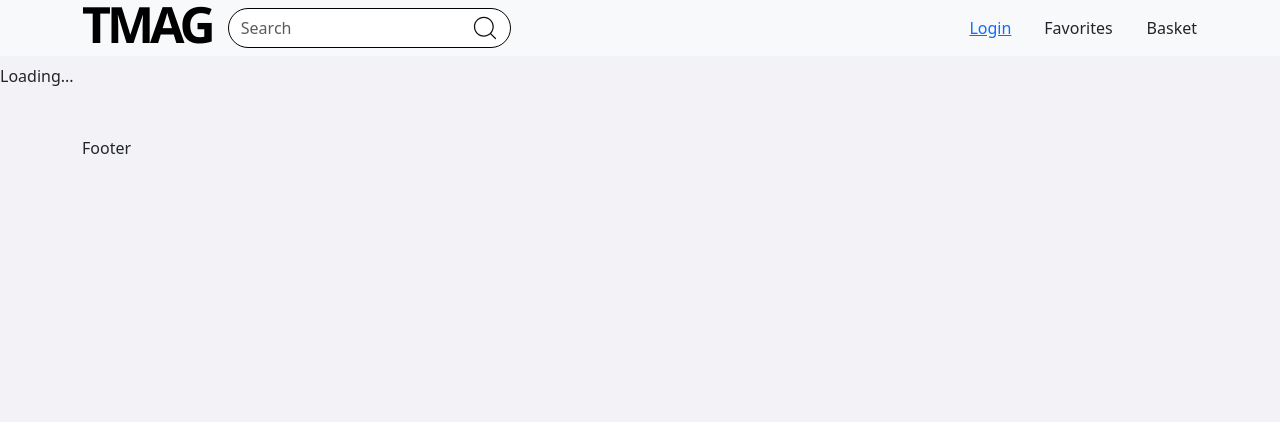
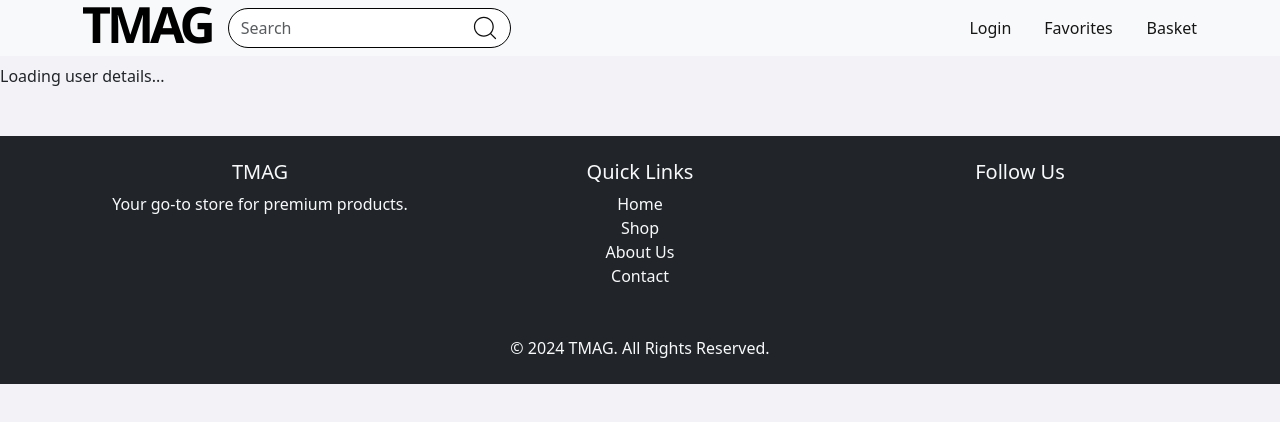
Before and after one commit to ufocrash/magazin-online, a Next.js app: page /dashboard in a window 1280 px wide. Before the commit this address had no page. Shown: the top 422 px of the page. Built offline with nearby package versions, Linux system fonts and the light colour scheme.

Commit message:
updated login page

```diff
--- a/app/components/Footer.js
+++ b/app/components/Footer.js
@@ -1,7 +1,76 @@
 import React from "react";
+import Link from "next/link";
 
 const Footer = () => {
-  return <div className="container my-5">Footer</div>;
+  return (
+    <footer className="bg-dark text-light py-4 mt-5">
+      <div className="container text-center">
+        <div className="row">
+          {/* Column 1 - Logo & Description */}
+          <div className="col-md-4 mb-3">
+            <h5 className="text-uppercase">TMAG</h5>
+            <p>Your go-to store for premium products.</p>
+          </div>
+
+          {/* Column 2 - Quick Links */}
+          <div className="col-md-4 mb-3">
+            <h5>Quick Links</h5>
+            <ul className="list-unstyled">
+              <li>
+                <Link className="text-light text-decoration-none" href="/">
+                  Home
+                </Link>
+              </li>
+              <li>
+                <Link
+                  className="text-light text-decoration-none"
+                  href="/products"
+                >
+                  Shop
+                </Link>
+              </li>
+              <li>
+                <Link className="text-light text-decoration-none" href="/about">
+                  About Us
+                </Link>
+              </li>
+              <li>
+                <Link
+                  className="text-light text-decoration-none"
+                  href="/contact"
+                >
+                  Contact
+                </Link>
+              </li>
+            </ul>
+          </div>
+
+          {/* Column 3 - Social Media */}
+          <div className="col-md-4 mb-3">
+            <h5>Follow Us</h5>
+            <div>
+              <a href="https://facebook.com" className="text-light me-3">
+                <i className="bi bi-facebook"></i>
+              </a>
+              <a href="https://twitter.com" className="text-light me-3">
+                <i className="bi bi-twitter"></i>
+              </a>
+              <a href="https://instagram.com" className="text-light me-3">
+                <i className="bi bi-instagram"></i>
+              </a>
+            </div>
+          </div>
+        </div>
+
+        {/* Copyright */}
+        <div className="mt-3">
+          <p className="mb-0">
+            &copy; {new Date().getFullYear()} TMAG. All Rights Reserved.
+          </p>
+        </div>
+      </div>
+    </footer>
+  );
 };
 
 export default Footer;
--- a/app/components/Header.js
+++ b/app/components/Header.js
@@ -1,16 +1,14 @@
 "use client";
 import React, { useEffect, useState } from "react";
 import Link from "next/link";
+import Image from "next/image";
 import { CiSearch } from "react-icons/ci";
 import HeaderCart from "./HeaderCart";
 import HeaderFavorites from "./HeaderFavorites";
-import { logoutUser } from "../utils/auth";
+import { useAuth } from "../context/AuthContext";
 
 const Header = () => {
-  const [isAuthenticated, setIsAuthenticated] = useState(false);
-  useEffect(() => {
-    setIsAuthenticated(!!localStorage.getItem("token"));
-  }, []);
+  const { user, logout } = useAuth(); // ✅ Get auth state
   return (
     <nav className="navbar navbar-expand-lg bg-body-tertiary mb-2">
       <div className="navbar-container container">
@@ -38,25 +36,28 @@ const Header = () => {
           <div className="menuItemsContainer d-flex">
             <ul className="right-menu">
               <li>
-                {isAuthenticated ? (
+                {user ? (
                   <>
-                    <Link href="/dashboard">Dashboard</Link>
-                    <button onClick={logoutUser}>Logout</button>
+                    <Link className="link" href="/dashboard">
+                      <span className="userAvatar">
+                        {user.name.firstname[0].toUpperCase()}
+                        {user.name.lastname[0].toUpperCase()}
+                      </span>{" "}
+                      My account
+                    </Link>
+                    {/* <button onClick={logoutUser}>Logout</button> */}
                   </>
                 ) : (
-                  <Link href="/login">Login</Link>
+                  <Link className="link" href="/login">
+                    Login
+                  </Link>
                 )}
               </li>
               <li>
                 <div className="dropdown">
-                  <button
-                    className="btn btn-dropdown"
-                    type="button"
-                    data-bs-toggle="dropdown"
-                    aria-expanded="true"
-                  >
+                  <Link href={"#"} className="btn btn-dropdown">
                     Favorites
-                  </button>
+                  </Link>
                   <ul className="dropdown-menu">
                     <HeaderFavorites />
                   </ul>
@@ -65,16 +66,10 @@ const Header = () => {
               <li>
                 <div className="menu">
                   <div className="dropdown">
-                    <button
-                      className="btn btn-basket"
-                      type="button"
-                      data-bs-toggle="dropdown"
-                      aria-expanded="true"
-                    >
+                    <Link href={"#"} className="btn btn-basket">
                       Basket
-                    </button>
+                    </Link>
                     <ul className="dropdown-menu">
-                      <p>Cart products</p>
                       <HeaderCart />
                     </ul>
                   </div>
--- a/app/components/HeaderCart.js
+++ b/app/components/HeaderCart.js
@@ -4,12 +4,11 @@ import { useContext } from "react";
 
 const HeaderCart = () => {
   const { state, dispatch } = useContext(CartContext);
-  if (!state.cart) {
+  if (state.cart.length < 1) {
     return "Your cart is empty";
   }
   return (
     <div>
-      <ul>
       {state.cart.map((product, index) => (
         <div key={index}>
           <li>
@@ -62,7 +61,6 @@ const HeaderCart = () => {
           </li>
         </div>
       ))}
-      </ul>
       <button
         className="emptyCart"
         onClick={() => dispatch({ type: "empty_cart" })}
--- /dev/null
+++ b/app/context/AuthContext.js
@@ -0,0 +1,75 @@
+"use client";
+import { createContext, useContext, useState, useEffect } from "react";
+import { jwtDecode } from "jwt-decode";
+import { useRouter } from "next/navigation";
+
+const AuthContext = createContext();
+
+export const AuthProvider = ({ children }) => {
+  const [user, setUser] = useState(null);
+  const [token, setToken] = useState(null);
+  const router = useRouter();
+
+  // Load user from token on initial render
+  useEffect(() => {
+    if (typeof window !== "undefined") {
+      // ✅ Ensure sessionStorage is accessible
+      const savedToken = sessionStorage.getItem("token");
+      if (savedToken) {
+        handleLogin(savedToken);
+      }
+    }
+  }, []);
+
+  const handleLogin = async (token) => {
+    try {
+      if (!token) throw new Error("Invalid token");
+
+      const decoded = jwtDecode(token);
+      console.log("Decoded JWT:", decoded); // ✅ Debugging output
+
+      // Fetch all users
+      const usersResponse = await fetch("https://fakestoreapi.com/users");
+      const users = await usersResponse.json();
+      console.log("Fetched Users:", users); // ✅ Debugging output
+
+      // Ensure `decoded.user` exists before checking
+      if (!decoded.user) {
+        throw new Error("JWT does not contain a username");
+      }
+
+      // 🔹 FIX: Use `decoded.user` instead of `decoded.username`
+      const loggedInUser = users.find(
+        (u) => u.username.toLowerCase() === decoded.user.toLowerCase()
+      );
+
+      if (!loggedInUser) throw new Error("User not found");
+
+      setUser(loggedInUser);
+      setToken(token);
+      sessionStorage.setItem("token", token);
+
+      if (typeof window !== "undefined") {
+        router.push("/dashboard");
+      }
+    } catch (error) {
+      console.error("Login error:", error);
+      handleLogout();
+    }
+  };
+
+  const handleLogout = () => {
+    setUser(null);
+    setToken(null);
+    sessionStorage.removeItem("token");
+    router.push("/login");
+  };
+
+  return (
+    <AuthContext.Provider value={{ user, token, handleLogin, handleLogout }}>
+      {children}
+    </AuthContext.Provider>
+  );
+};
+
+export const useAuth = () => useContext(AuthContext);
--- a/app/dashboard/page.js
+++ b/app/dashboard/page.js
@@ -1,28 +1,24 @@
 "use client";
-import { useEffect, useState } from "react";
-import { useRouter } from "next/navigation";
-import { logoutUser } from "../utils/auth";
+import { useAuth } from "../context/AuthContext";
+export default function Dashboard() {
+  const { user, handleLogout } = useAuth();
+  console.log(user);
 
-export default function Dashboard() {
-  const [isAuthenticated, setIsAuthenticated] = useState(false);
-  const router = useRouter();
-  console.log(isAuthenticated);
-
-  useEffect(() => {
-    const token = localStorage.getItem("token");
-    if (!token) {
-      router.push("/login"); // Redirect if not logged in
-    } else {
-      setIsAuthenticated(true);
-    }
-  }, []);
-
-  return isAuthenticated ? (
+  return user ? (
     <div className="container">
-      <h2>Welcome to the Dashboard</h2>
-      <button onClick={logoutUser}>Logout</button>
+      <div className="main-container">
+        <div>
+          <h2>Welcome, {user.username}!</h2>
+          <p>Email: {user.email}</p>
+          <p>Phone: {user.phone}</p>
+          <p>
+            Address: {user.address.street}, {user.address.city}
+          </p>
+          <button onClick={handleLogout}>Logout</button>
+        </div>
+      </div>
     </div>
   ) : (
-    <p>Loading...</p>
+    <p>Loading user details...</p>
   );
 }
--- a/app/globals.css
+++ b/app/globals.css
@@ -2,9 +2,20 @@ body {
   background-color: #f2f2f7;
 }
 
+html,
+body {
+  height: 100%;
+  margin: 0;
+}
+
 footer {
-  height: 100px;
   background: #ffffff;
+}
+
+.main-container {
+  display: grid;
+  grid-template-rows: auto 1fr auto; /* Header, content, footer */
+  min-height: 100vh;
 }
 
 .navbar-brand h2 {
@@ -114,13 +125,14 @@ form {
 }
 
 .dropdown-menu {
+  padding: 15px 15px 15px 15px;
+  margin: 0 auto;
+  right: 0;
+  min-width: 300px;
   position: absolute;
-  padding: 15px 15px 0 15px;
-  margin: 0 auto;
-  left: 0;
-  right: 0;
-  width: 100%;
-  min-width: 300px;
+  left: 50%;
+  transform: translateX(-50%);
+  width: 100px;
 }
 
 .dropdown-menu li {
@@ -141,6 +153,12 @@ form {
   padding-bottom: 12px;
   text-align: left;
   justify-content: space-between;
+}
+
+.fav-items:last-of-type {
+  border-bottom: none;
+  padding-bottom: 0;
+  margin-bottom: 0;
 }
 
 .removeFavItem {
@@ -231,6 +249,13 @@ form {
 .right-menu li {
   list-style: none;
   padding-left: 20px;
+  color: #161616;
+}
+
+.right-menu li a {
+  text-decoration: none;
+  color: #161616;
+  font-size: 16px;
 }
 
 .hero {
@@ -277,3 +302,28 @@ form {
   /*Without this, clicking will make it sticky*/
   pointer-events: none;
 }
+
+.userAvatar {
+  padding: 2px;
+  border-radius: 100%;
+  background: rgb(240, 240, 240);
+  border: 1px solid rgb(255, 81, 0);
+  color: rgb(255, 81, 0);
+  display: inline-block;
+  font-size: 20px;
+  width: 40px;
+  height: 40px;
+  text-align: center;
+  font-weight: bold;
+}
+
+.seeAllProducts {
+  text-align: center;
+  display: inline-block;
+  width: 100%;
+  background: rgb(36, 36, 36);
+  padding: 7px 0;
+  border-radius: 7px;
+  margin-top: 20px;
+  color: #fff !important;
+}
--- a/app/layout.js
+++ b/app/layout.js
@@ -2,6 +2,7 @@ import Header from "./components/Header";
 import Footer from "./components/Footer";
 import localFont from "next/font/local";
 import CartContextProvider from "./context/GlobalStateContext";
+import { AuthProvider } from "./context/AuthContext";
 import "bootstrap/dist/css/bootstrap.min.css";
 import "./globals.css";
 
@@ -23,6 +24,7 @@ export const metadata = {
 
 export default function RootLayout({ children }) {
   return (
+    <AuthProvider>
       <html lang="en">
         <body className={`${geistSans.variable} ${geistMono.variable}`}>
           <CartContextProvider>
@@ -32,5 +34,6 @@ export default function RootLayout({ children }) {
           </CartContextProvider>
         </body>
       </html>
+    </AuthProvider>
   );
 }
--- a/package.json
+++ b/package.json
@@ -13,6 +13,7 @@
     "@emotion/styled": "^11.14.0",
     "@mui/material": "^6.2.0",
     "bootstrap": "^5.3.3",
+    "jwt-decode": "^4.0.0",
     "next": "^15.1.4",
     "react": "19.0.0-rc-66855b96-20241106",
     "react-bootstrap": "^2.10.7",
```
Also changed, not shown: app/cart/page.js (added, +7 -0 lines), app/components/HeaderFavorites.js (+7 -0 lines), app/login/page.js (+33 -20 lines), app/middleware.js (added, +16 -0 lines), 1 other file (tests, documents, lock files or other folders). Lines whose indentation alone changed are shown as unchanged.
